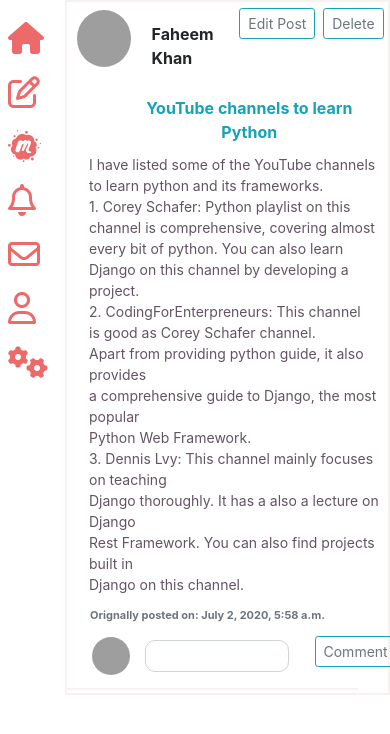
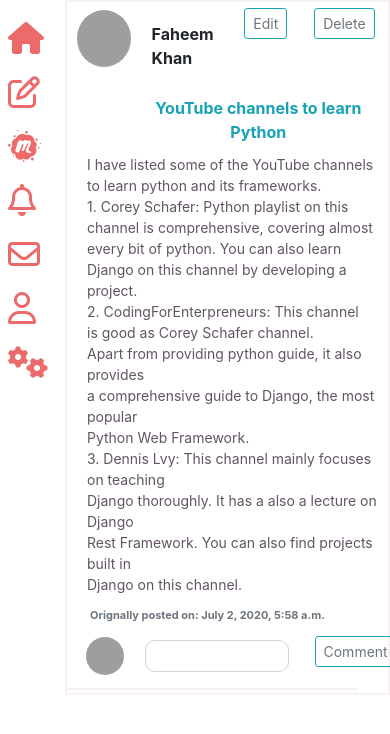
Before and after one commit to Faheem-Khan97/Alumni_management, a Django app: page /blog/OneBlog/16 in a window 390 px wide. Shown: the top 734 px of the page. Run offline with Django 3.2, Linux system fonts and the light colour scheme; a user stored in the database is signed in; data comes from the database, SQL or seed files in the repository; both versions use the stored data as it was after the commit; some libraries are stand-ins or nearby versions; grey boxes are pictures that could not be loaded.

Commit message:
little style modification before chat app

```diff
--- a/blog/templates/blog/OneBlogPage.html
+++ b/blog/templates/blog/OneBlogPage.html
@@ -32,7 +32,7 @@
 
             <a class="links" href=""> <i id="notify" class="fa fa-bell-o fas mx-3"></i><span class="link-text">Notifications</span></a>
             <a class="links" href=""> <i class="fa fa-envelope-o fas mx-3 "></i><span class="link-text ">Messages</span>  </a>
-            <a class="links" href=""><i class="fas fa fa-user-o mx-3"></i><span class="link-text " >Profile</span>  </a>
+            <a class="links" href="{% url 'User_Profile' request.user.id %}"><i class="fas fa fa-user-o mx-3"></i><span class="link-text "  >Profile</span>  </a>
             <a class="links" href="{% url 'User_Profile_settings'  %}"><i class="fa fa-cogs mx-3 fas" ></i><span class="link-text ">Settings</span>  </a>
         </div>
 
@@ -65,7 +65,7 @@
 
                         {%if request.user == post.author %}
                         <div class="col-3 text-right mb-2">
-                            <a class = "btn btn-outline-info btn-sm text-secondary post-link-edit" href="{% url 'updateBlog' post.id %}">Edit Post</a>
+                            <a class = "btn btn-outline-info btn-sm text-secondary post-link-edit" href="{% url 'updateBlog' post.id %}">Edit</a>
                         </div>
 
                         <div class="col-3 text-right mb-2">
--- a/static/css/blog-home.css
+++ b/static/css/blog-home.css
@@ -132,7 +132,7 @@ body{
 
     .comment-image{
         position: relative;
-        right: 25px;
+        right: 31px;
     }
     links{
         text-align: left;
@@ -184,12 +184,12 @@ body{
 }
 .post-link-edit{
     position: relative;
-    right: 30px;
+    right: 25px;
     bottom: 14px;
 }
 .post-link-delete{
     position: relative;
-    right: 5px;
+    right: 14px;
     bottom: 14px;
 }
 
@@ -220,21 +220,25 @@ body{
 .row.whole-post:hover {
     background-color: rgb(250, 250, 250);
 }
+
+
+
+
 @media only screen and (max-width: 500px)
 {
 .post-img{
     position: relative;
     margin: 0;
-    width: 120%;
+    width: 116%;
     height: 150px;
-    right: 45px;
+    right: 5px;
 
     }
 
 
     .text-info{
         position: relative;
-        right: 29px;
+        right: 20px;
         top: 10px;
 
     }
@@ -247,8 +251,8 @@ body{
         font-size: 14px;
         width: 106%;
         position:relative;
-        right: 7px;
-        left: 3px;
+
+        left: 1px;
         top: 4px;
     }
 
```
Also changed, not shown: db.sqlite3.
